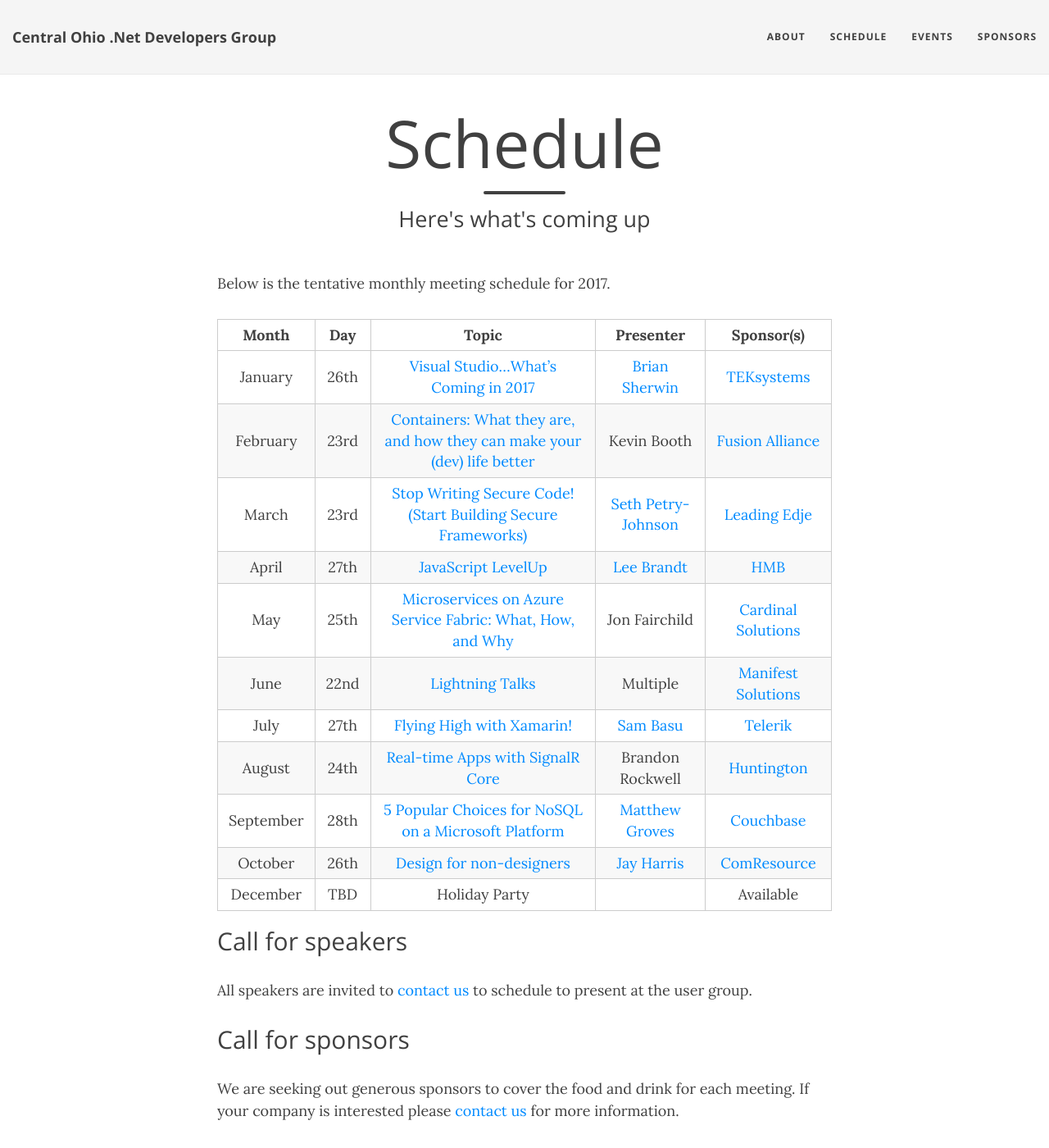
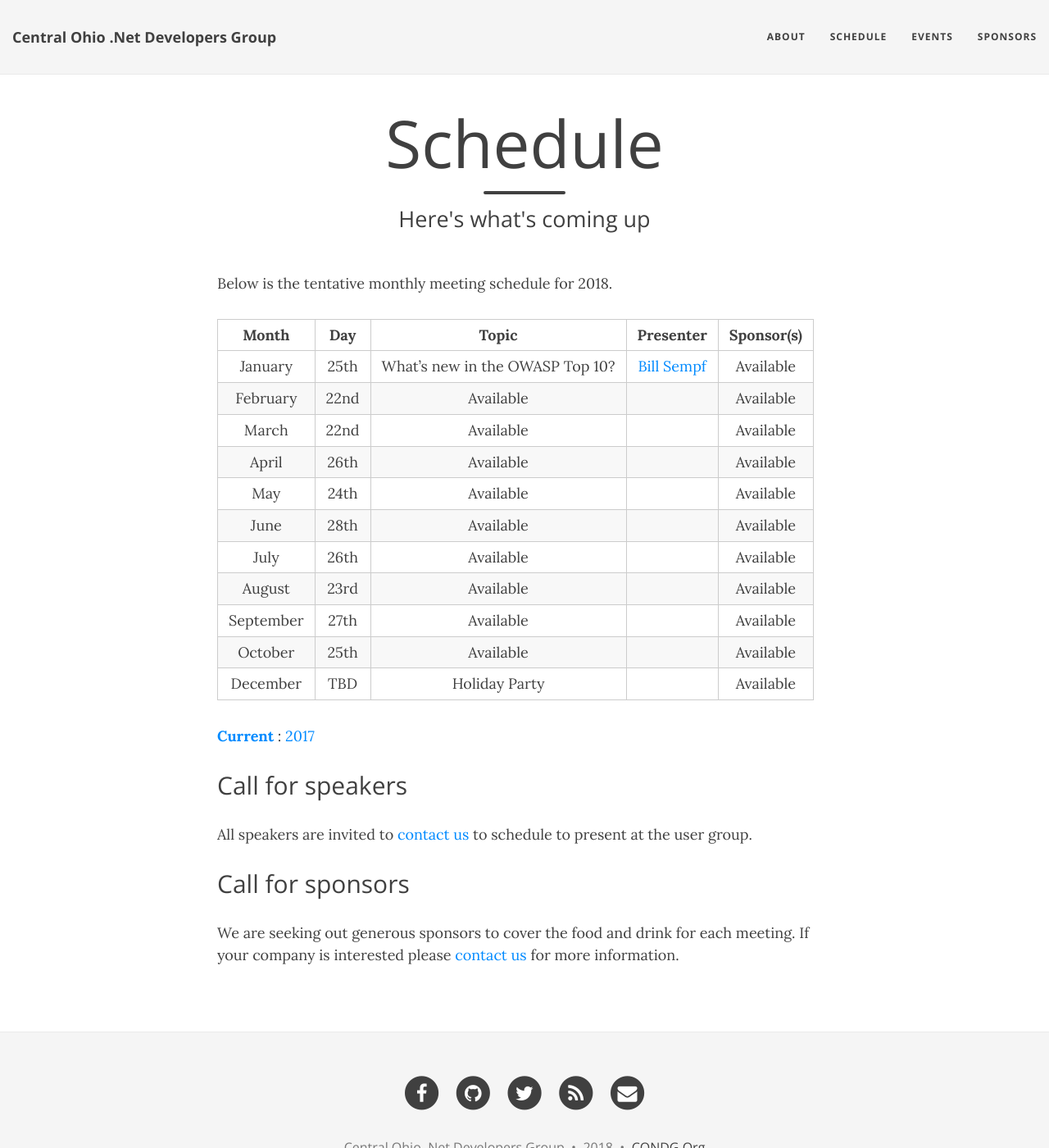
Before and after one commit to condg/condg.github.io, a Jekyll site: the page built from schedule.md, in a window 1280 px wide and 1400 px high. Shown: the whole window at 82% size. Built offline with Jekyll 4.4.1, drawn with Linux system fonts in a browser that asks for light colours; comment, search, counter and statistics services are not loaded.

Commit message:
new schedule pages (#29)
* Create schedule-2017.md

* Update schedule.md

* Update events.md

```diff
--- a/schedule.md
+++ b/schedule.md
@@ -5,21 +5,23 @@
 layout: page
 ---
 
-Below is the tentative monthly meeting schedule for 2017.
+Below is the tentative monthly meeting schedule for 2018.
 
 |   Month   |  Day |      Topic      | Presenter | Sponsor(s) |
 |:---------:|:----:|:---------------:|:---------:|:----------:|
-|  January  | 26th | [Visual Studio...What's Coming in 2017](/2017/01/17/january-2017-visual-studio-whats-coming-in-2017/) | [Brian Sherwin](http://briansherwin.com/) | [TEKsystems](https://www.teksystems.com) |
-|  February | 23rd | [Containers: What they are, and how they can make your (dev) life better](/2017/02/07/february-2017-containers-what-they-are-and-how-they-can-make-your-life-better/) | Kevin Booth | [Fusion Alliance](https://fusionalliance.com/) |
-|   March   | 23rd | [Stop Writing Secure Code! (Start Building Secure Frameworks)](/2017/03/01/march-2017-stop-writing-secure-code/)       | [Seth Petry-Johnson](http://www.petry-johnson.com) | [Leading Edje](http://leadingedje.com/) |
-|   April   | 27th | [JavaScript LevelUp](/2017/04/07/april-2017-javascript-levelup/) | [Lee Brandt](http://leebrandt.me/) | [HMB](http://www.hmbnet.com/) |
-|    May    | 25th | [Microservices on Azure Service Fabric: What, How, and Why](/2017/05/12/may-2017-microservices-on-azure-service-fabric/)| Jon Fairchild | [Cardinal Solutions](http://www.cardinalsolutions.com) |
-|    June   | 22nd | [Lightning Talks](/2017/06/02/june-2017-lightning-talks/) | Multiple | [Manifest Solutions](http://manifestcorp.com/) |
-|    July   | 27th | [Flying High with Xamarin!](/2017/06/27/july-2017-flying-high-with-xamarin/) | [Sam Basu](https://samidipbasu.com/) | [Telerik](http://www.telerik.com/) |
-|   August  | 24th | [Real-time Apps with SignalR Core](/2017/08/02/august-2017-signalrcore/) | Brandon Rockwell | [Huntington](https://www.huntington.com/) |
-| September | 28th | [5 Popular Choices for NoSQL on a Microsoft Platform](/2017/09/05/september-2017-couchbase/) | [Matthew Groves](http://crosscuttingconcerns.com) | [Couchbase](http://developer.couchbase.com) |
-|  October  | 26th | [Design for non-designers](/2017/10/11/october-2017-jay-harris/) | [Jay Harris](http://www.cptloadtest.com/) | [ComResource](http://comresource.com/) |
-|  December |  TBD |  Holiday Party  |           | Available |
+| January   | 25th | What's new in the OWASP Top 10? | [Bill Sempf](https://sempf.net/) | Available  |
+| February  | 22nd |  Available      |           | Available  |
+| March     | 22nd |  Available      |           | Available  |
+| April     | 26th |  Available      |           | Available  |
+| May       | 24th |  Available      |           | Available  |
+| June      | 28th |  Available      |           | Available  |
+| July      | 26th |  Available      |           | Available  |
+| August    | 23rd |  Available      |           | Available  |
+| September | 27th |  Available      |           | Available  |
+| October   | 25th |  Available      |           | Available  |
+| December  |  TBD |  Holiday Party  |           | Available  |
+
+**[Current](/schedule/)** : [2017](/schedule/2017/)
 
 ## Call for speakers
 
```
Also changed, not shown: events.md (+2 -8 lines), schedule-2017.md (added, +24 -0 lines).
